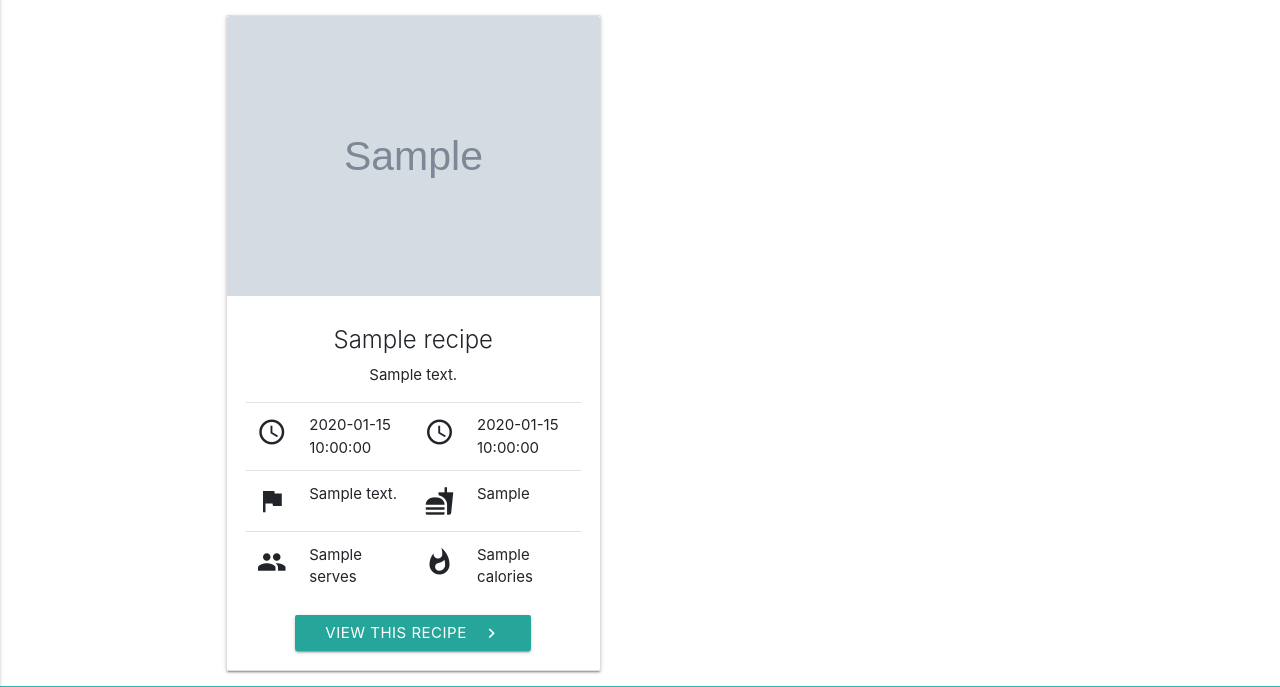
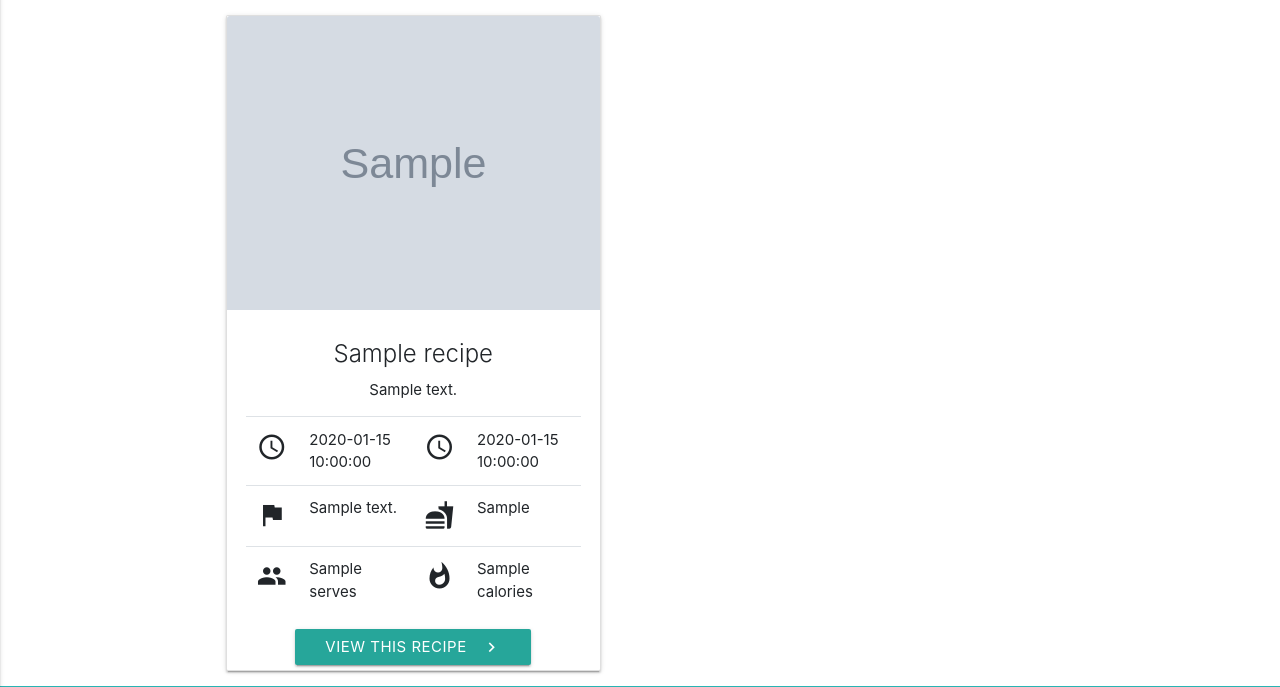
Before and after one commit to DejanHinic/cook_book, a Flask app: page /get_recipes in a window 1280 px wide; the page is wider, and only the part inside the window is pictured. Shown: the part 170-857 px from the top of that part. Run offline with Flask 2, Linux system fonts and the light colour scheme; grey boxes marked "Sample" are stand-in pictures; a database or web service that is not in the repository returns one stand-in record (values such as "Sample title"); some libraries are stand-ins or nearby versions.

Commit message:
aligning the card images to be better for UX

```diff
--- a/templates/recipes.html
+++ b/templates/recipes.html
@@ -27,7 +27,7 @@
 
 
                     <div class="card text-center" style="width: 25rem; margin: 15px;">
-                            <img src={{recipe.upload_image}} class="card-img-top" alt="Responsive img">
+                            <img src={{recipe.upload_image}} class="card-img-top" style="height: 45%;" alt="Responsive img">
                         <div class="card-body">
                             <h5 class="card-title">{{recipe.recipe_title}}</h5>
                             <p class="card-text">{{recipe.recipe_description}}</p>
```
